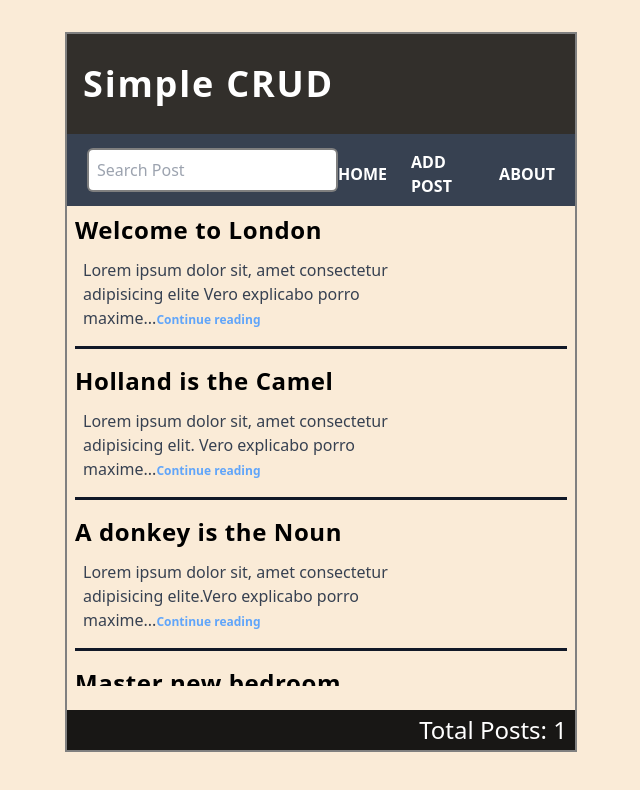
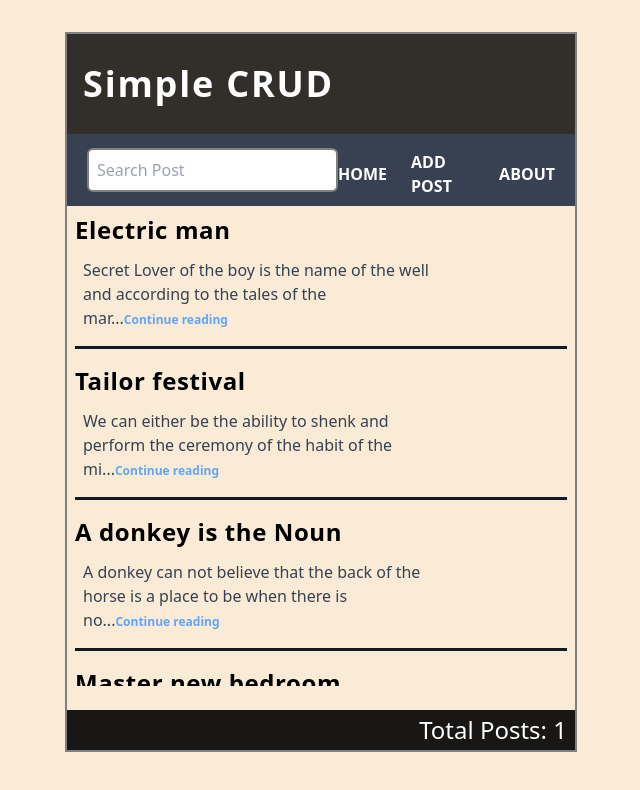
Before and after one commit to merlinop/Zustand-Crud-Operation, a Next.js app: page / in a window 1280 px wide. Shown: the top 790 px of the page, without its empty margins (319-959 px from the left). Built offline with nearby package versions, Linux system fonts and the light colour scheme.

Commit message:
chore:Added Search Function

```diff
--- a/components/Blog.jsx
+++ b/components/Blog.jsx
@@ -1,24 +1,28 @@
 import Head from 'next/head'
-import React, { useEffect } from 'react'
+import React, { useEffect,useState } from 'react'
 import useStore from '../store/useStore'
 import Link from 'next/link'
 import Router from 'next/router'
+import Header from './Header'
 
 
 const Blog = () => {
 
+
   const post = useStore((state) => state.post)
   const fetchPost = useStore((state) => state.fetchPost)
-  const SearchPost = useStore((state) => state.SearchPost)
+  // const SearchPost = useStore((state) => state.SearchPost)
 
   useEffect(() => {
     fetchPost()
-    // SearchPost()
+
   }, [])
 
 
+
   return (
-    <div className='w-full  h-[60vh] md:h-[60vh] overflow-y-scroll z-[10] scroll-smooth'>
+        <>
+         <div className='w-full  h-[60vh] md:h-[60vh] overflow-y-scroll z-[10] scroll-smooth'>
       <Head>
           <title>HomePage</title>
       </Head>
@@ -35,7 +39,19 @@ const Blog = () => {
         </div>
       ))}
 
+      {
+        !post.length && (
+          <div className='flex flex-col font-bold items-center w-full'>
+            <h1 className='text-2xl mt-7'>No content found</h1>
+            <Link href={"/"}>
+                <p className='cursor-pointer mt-4 text-red-600 text-sm hover:text-blue-700'>Return back to HomePage</p>
+            </Link>
+          </div>
+        )
+      }
+
     </div>
+        </>
   )
 }
 
--- a/components/Header.jsx
+++ b/components/Header.jsx
@@ -1,22 +1,38 @@
-import React, {useState} from 'react'
+import React, { useState, useEffect } from 'react'
 import Link from 'next/link'
 import useStore from '../store/useStore'
 
 
-// const searchText = useStore((state) => state.searchText)
-// const [searchways, setSearchways] =  useState(" ")
+const Header = () => {
 
-const Header = () => {
+    const [searchpost, setSearchPost] = useState("")
+    const searchPost = useStore((state) => state.searchPost)
+    const fetchPost = useStore((state) => state.fetchPost)
+
+
+    useEffect(() => {
+        searchPost(searchpost)
+
+      }, [searchpost])
+
+      const handleSubmit = (e) => {
+        e.preventDefault()
+
+        setSearchPost("")
+      }
+
   return (
        <div className='flex flex-col md:flex-row w-full p-2 px-5 items-center md:justify-between bg-gray-700'>
             <div>
-
+                <form onSubmit={handleSubmit}>
                 <input
                     type="text"
                     placeholder='Search Post'
                     className='border-2 border-black/50 rounded-md p-2'
-
+                    value={searchpost}
+                    onChange={(e) => setSearchPost(e.target.value)}
                      />
+                     </form>
                </div>
             <ul className='flex items-center justify-center w-full gap-12 md:gap-6 duration-100 ease-in'>
                 <Link href={"/blog"}>
--- a/data/Post.jsx
+++ b/data/Post.jsx
@@ -1,23 +1,23 @@
 const Post = [
     {
-        title: "Welcome to London",
+        title: "Electric man",
         id: 1,
-        comment: "Lorem ipsum dolor sit, amet consectetur adipisicing elite Vero explicabo porro maxime atque! Ea repellat tempora corrupti? Perspiciatis"
+        comment: "Secret Lover of the boy is the name of the well and according to the tales of the margin between the content of the future in respect to what is available"
     },
     {
-        title: "Holland is the Camel",
+        title: "Tailor festival",
         id: 2,
-        comment: "Lorem ipsum dolor sit, amet consectetur adipisicing elit. Vero explicabo porro maxime atque! Ea repellat tempora corrupti? Perspiciatis"
+        comment: "We can either be the ability to shenk and perform the ceremony of the habit of the minus and contain the object of the tailwind within the css"
     },
     {
         title: "A donkey is the Noun",
         id: 3,
-        comment: "Lorem ipsum dolor sit, amet consectetur adipisicing elite.Vero explicabo porro maxime atque! Ea repellat tempora corrupti? Perspiciatis "
+        comment: "A donkey can not believe that the back of the horse is a place to be when there is no according to the surd within the indices that allows the bear to run away"
     },
     {
         title: "Master new bedroom",
         id: 4,
-        comment: "Lorem ipsum dolor sit, amet consectetur adipisicing elit. Vero explicabo porro maxime atque! Ea repellat tempora corrupti? Perspiciatis"
+        comment: "I'm so cold so i will wake in the mud and rise to the turd within the grass and the fulfilment of the canibal and animals and the experts of the item of grasses"
     }
 ]
 
--- /dev/null
+++ b/pages/404.js
@@ -0,0 +1,4 @@
+// pages/404.js
+export default function Custom404() {
+    return <h1>404 - Page Not Found</h1>
+  }
--- a/store/useStore.js
+++ b/store/useStore.js
@@ -1,20 +1,28 @@
 import create from 'zustand'
-
+import { useState } from 'react'
 
 
 const url = "http://localhost:3000/api/post"
 
-const useStore = create((set) => ({
+
+const useStore = create((set, get) => ({
   post: [],
-  fetchPost: async () => { const res = await fetch(url)
-    set({ post: await res.json() })
+  fetchPost: async () => {
+     const res = await fetch(url)
+     set({ post: await res.json() })
   },
   searchText: "",
-  searchPost: () => {
-   const newPost = post.find((item) => get().itemid == item.id )
-   set({ post: newPost })
+  searchPost:  (searchval) => {
+    const newData =  get().post.filter((item) => {
+       return item.title.toLowerCase().includes(searchval) || item.comment.toLowerCase().includes(searchval)
+    }
+     )
+     set({ post: newData })
+
   }
 
 }))
 
+
+
 export default useStore;
```
